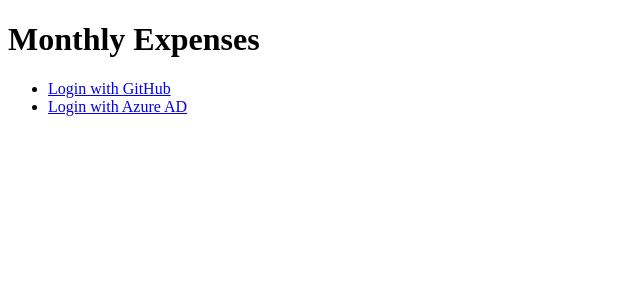
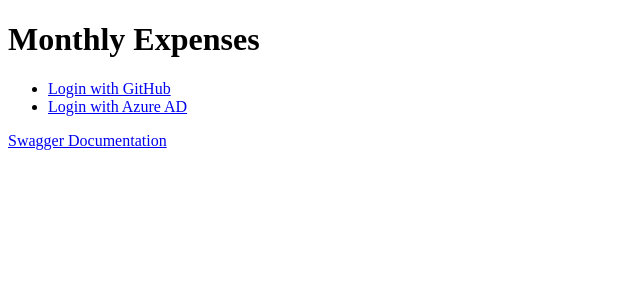
Before and after one commit to simonjstanford/monthly-expense-client-, an Angular app in the folder client/: page / in a window 1280 px wide. Shown: the top 300 px of the page, without its empty margins (0-640 px from the left). Built offline with nearby package versions, Linux system fonts and the light colour scheme; no server answers.

Commit message:
Added link to the swagger docs

```diff
--- a/client/src/app/app.component.html
+++ b/client/src/app/app.component.html
@@ -1,3 +1,4 @@
 <h1>Monthly Expenses</h1>
 <app-user></app-user>
 <app-user-expenses></app-user-expenses>
+<a href="/api/swagger/ui">Swagger Documentation</a>
```
